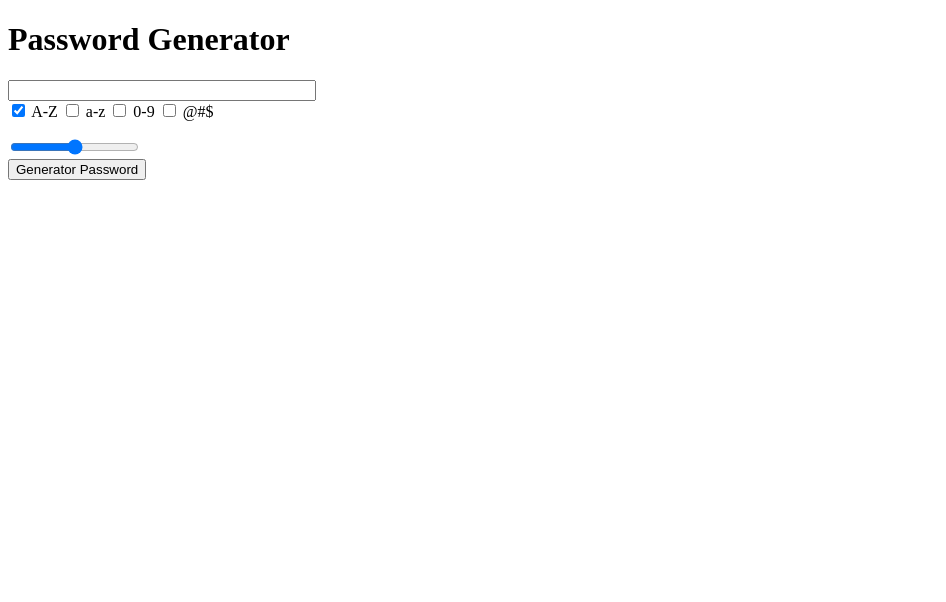
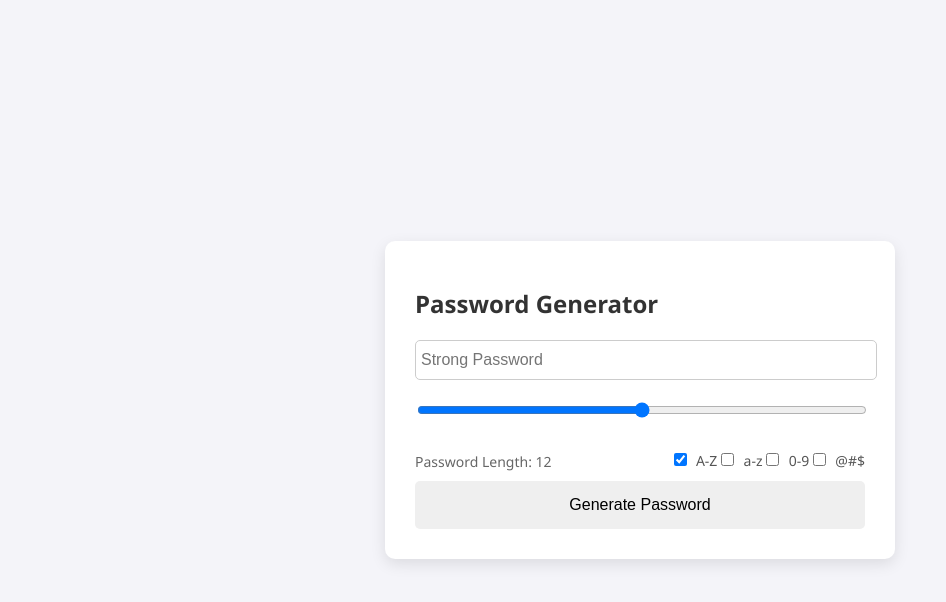
Before and after one commit to hajratariqi/random-pass-generater, a plain HTML site: page index.html in a window 1280 px wide. Shown: the whole page, without its empty margins (0-946 px from the left). Drawn offline with Linux system fonts and the light colour scheme.

Commit message:
Add styling

```diff
--- a/index.html
+++ b/index.html
@@ -1,37 +1,131 @@
 <!DOCTYPE html>
 <html lang="en">
+
 <head>
     <meta charset="UTF-8">
     <meta name="viewport" content="width=device-width, initial-scale=1.0">
-    <title>Document</title>
+    <title>Password Generator</title>
+    <style>
+        body {
+          font-family: 'Segoe UI', Tahoma, Geneva, Verdana, sans-serif;
+            background-color: #f4f4f9;
+            display: flex;
+            justify-content: center;
+            align-items: center;
+            height: 100vh;
+            margin: 0;
+        }
+
+        .container {
+            background-color: #fff;
+            padding: 30px;
+            border-radius: 10px;
+            box-shadow: 0 5px 15px rgba(0, 0, 0, 0.1);
+            width: 450px;
+        }
+
+        h1 {
+            color: #333;
+            margin-bottom: 20px;
+            font-size: 24px;
+        }
+
+        #pass {
+            width: 100%;
+            padding: 10px 5px;
+            font-size: 16px;
+            margin-bottom: 20px;
+            border: 1px solid #ccc;
+            border-radius: 5px;
+        }
+
+        .options {
+            display: flex;
+            justify-content:space-between;
+            gap: 10px;
+            align-items: center;
+            width: 100%;
+        }
+
+        label {
+            font-size: 14px;
+            color: #555;
+        }
+
+        input[type="checkbox"] {
+            margin-right: 5px;
+        }
+
+        .options > div> p {
+            margin-bottom: 10px;
+            font-size: 14px;
+            color: #666;
+        }
+
+        input[type="range"] {
+            width: 100%;
+            margin-bottom: 20px;
+        }
+
+        button {
+          border: 1px solid f4f4f9;
+            padding: 15px 20px;
+            border: none;
+            border-radius: 5px;
+            font-size: 16px;
+            width: 100%;
+            cursor: pointer;
+        }
+
+        button:hover {
+            background-color: black;
+            color: white;
+        }
+        .select-char{
+          display: flex;
+          align-items: center;
+        }
+    </style>
 </head>
+
 <body>
+    <div class="container">
+        <h1>Password Generator</h1>
+        <input type="text" id="pass" readonly placeholder="Strong Password">
+        <input type="range" min="0" max="24" id="range" value="12" oninput="updateLength(this.value)">
+
+
+        <div class="options">
           <div>
-        <h1>Password Generator</h1>
-        <input style="width: 300px;" type="text" id="pass"  readonly>
+            <p>Password Length: <span id="length"">12</span></p>
+          </div>
+
+          <div class="select-char">
             <div>
+                <input type="checkbox" id="capitalLetters" value="capitalLetters" checked />
+                <label for="capitalLetters">A-Z</label>
+            </div>
 
-            <input type="checkbox" id="capitalLetters" value="capitalLetters"checked />
-          <label for="capitalLetters">A-Z</label>
-
+            <div>
                 <input type="checkbox" id="smallLetters" value="smallLetters" />
                 <label for="smallLetters">a-z</label>
+            </div>
 
+            <div>
                 <input type="checkbox" id="numbers" value="numbers" />
                 <label for="numbers">0-9</label>
+            </div>
 
-          <input type="checkbox" id="specialCharacters" value="specialCharacters"/>
+            <div>
+                <input type="checkbox" id="specialCharacters" value="specialCharacters" />
                 <label for="specialCharacters">@#$</label>
-
             </div>
           </div>
-      <p id="length"></p>
-      <input type="range" min="0" max="24" id="range" value="12">
-      <br>
-        </div>
-        <button onclick="randomPasswordGenerator()">Generator Password</button>
         </div>
 
+
+        <button onclick="randomPasswordGenerator()">Generate Password</button>
+    </div>
 
     <script src="index.js"></script>
 </body>
```
Lines whose indentation alone changed are shown as unchanged.
